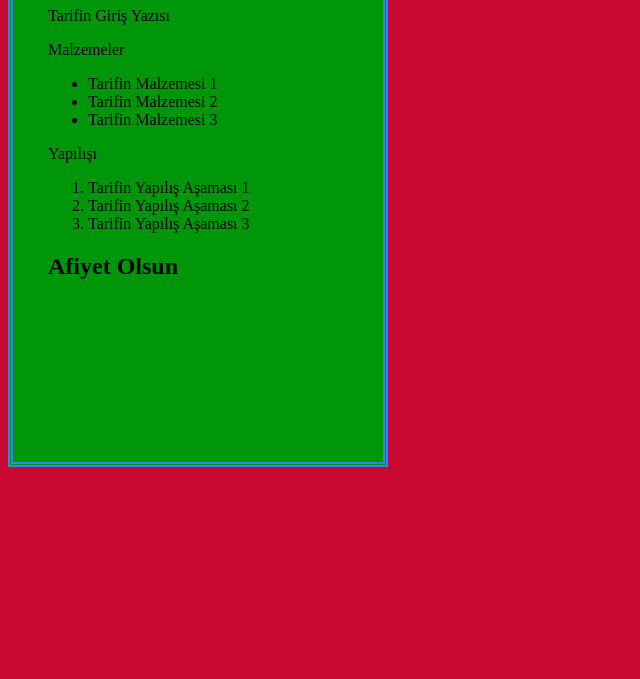
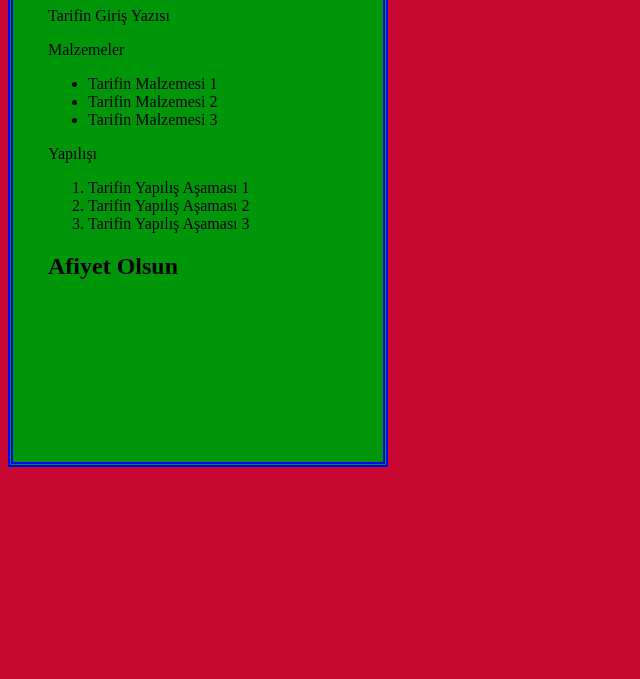
Before and after one commit to runsnakerun/runsnakerun.github.io, a plain HTML site: page index.html in a window 1280 px wide. Shown: the part 121-800 px from the top of the page, without its empty margins (0-640 px from the left). Drawn offline with Linux system fonts and the light colour scheme.

Commit message:
Update tasarim.css

```diff
--- a/tasarim.css
+++ b/tasarim.css
@@ -3,6 +3,6 @@
 	width:300px;
 	border-width:5px;
 	border-style:double;
-	border-color:#3a82f4;
+	border-color:blue;
 	padding:35px;
 }
```
